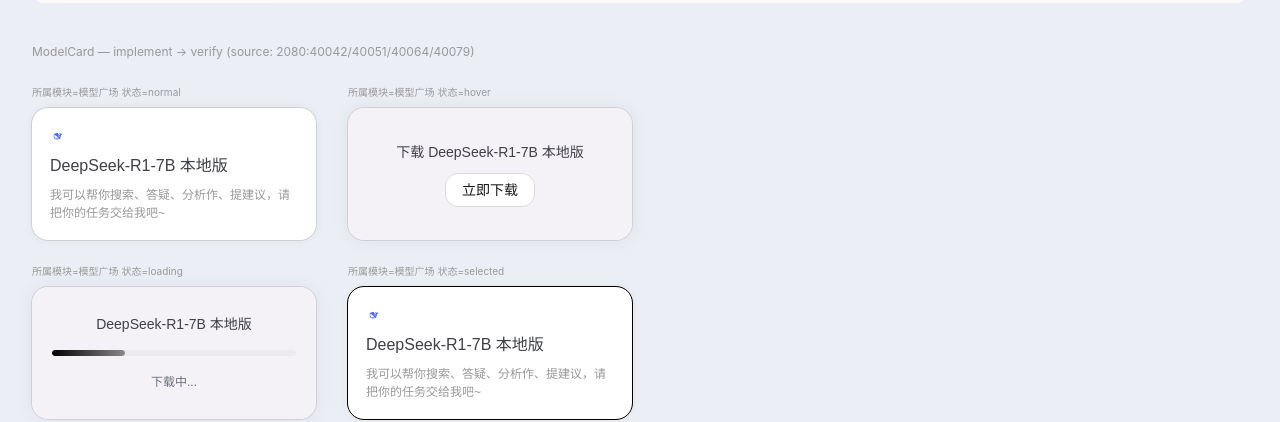
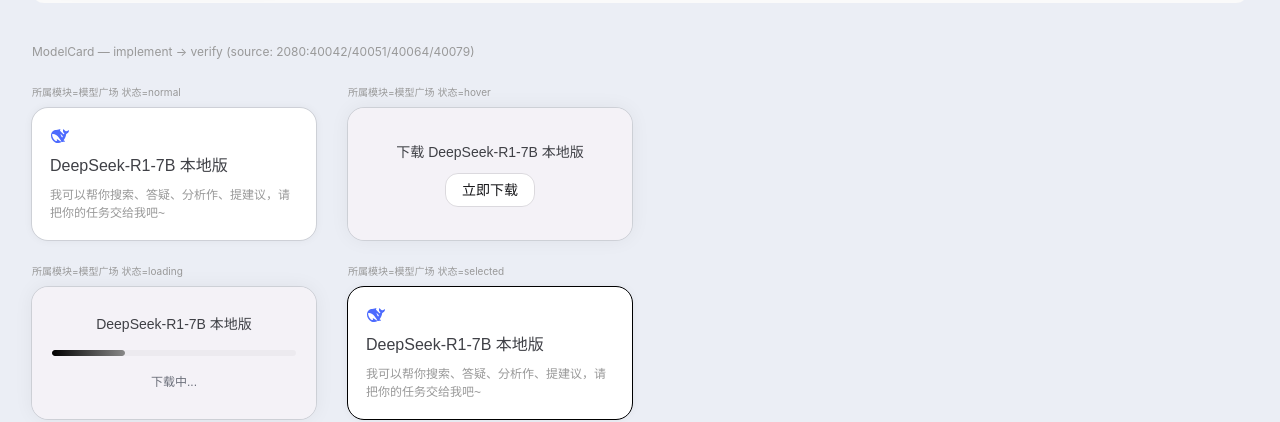
Before and after one commit to ken417mar-sudo/agentic-browser-ui, a React (Vite) app: page / in a window 1280 px wide. Shown: the part 9620-10042 px from the top of the page. Built offline with nearby package versions, Linux system fonts and the light colour scheme.

Commit message:
Fix ModelCard icon size

```diff
--- a/src/components/ModelCard.tsx
+++ b/src/components/ModelCard.tsx
@@ -1,4 +1,3 @@
-import deepseekVector from '../assets/figma/modelcard-deepseek-vector@1x.svg'
 import deepseekVectorInner from '../assets/figma/modelcard-deepseek-vector-inner@1x.svg'
 import loadingProgress from '../assets/figma/modelcard-loading-progress@1x.svg'
 
@@ -17,18 +16,9 @@
 
 function DeepSeekIcon() {
   return (
-    <span className="flex items-center p-[1.5px] rounded-[6px] shrink-0">
-      <span className="relative block size-[13.5px] overflow-hidden">
-        <img
-          alt=""
-          src={deepseekVector}
-          className="absolute left-1/2 top-1/2 size-[12px] -translate-x-1/2 -translate-y-1/2"
-        />
-        <img
-          alt=""
-          src={deepseekVectorInner}
-          className="absolute left-[calc(50%+0.03px)] top-[calc(50%+0.33px)] h-[6.667px] w-[9.063px] -translate-x-1/2 -translate-y-1/2"
-        />
+    <span className="flex size-[20px] shrink-0 items-center justify-center">
+      <span className="relative block h-[13.25px] w-[18px] overflow-hidden">
+        <img alt="" src={deepseekVectorInner} className="absolute inset-0 size-full" />
       </span>
     </span>
   )
```
